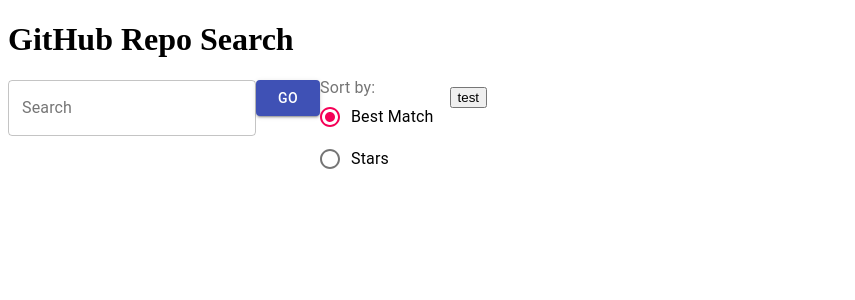
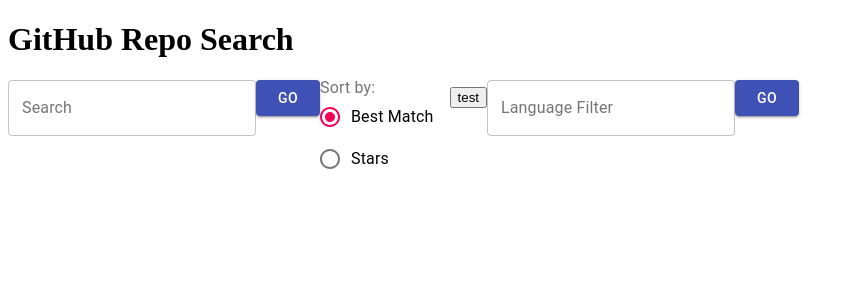
Before and after one commit to jwhunt19/hotel-engine-test, a React app: page / in a window 1280 px wide. Shown: the top 300 px of the page, without its empty margins (0-855 px from the left). Built offline with nearby package versions, Linux system fonts and the light colour scheme; the HTML template or start-up script is replaced by a standard one.

Commit message:
Add repo language filter

```diff
--- a/src/components/App.jsx
+++ b/src/components/App.jsx
@@ -1,13 +1,16 @@
 import React, { useState } from 'react'
 import Search from './Search'
+import LanguageFilter from './LanguageFilter'
 import RepositoryList from './RepositoryList'
 
 const App = () => {
 
   const [results, setResults] = useState([])
+  const [filter, setFilter] = useState('')
 
   const test = () => {
     console.log(results)
+    console.log(filter)
   }
 
   return (
@@ -15,7 +18,8 @@
       <h1>GitHub Repo Search</h1>
       <Search setResults={setResults}/>
       <button onClick={test}>test</button>
-      <RepositoryList results={results} />
+      <LanguageFilter setFilter={setFilter}/>
+      <RepositoryList results={results} filter={filter} />
     </div>
   )
 }
--- /dev/null
+++ b/src/components/LanguageFilter.jsx
@@ -0,0 +1,27 @@
+import React, { useState } from 'react';
+import { TextField, Button } from '@material-ui/core';
+
+const LanguageFilter = ({setFilter}) => {
+  const [filterLang, setFilterLang] = useState('');
+
+  const handleFilter = () => {
+    setFilter(filterLang)
+  }
+
+  return (
+    <>
+      <TextField
+        onChange={e => {setFilterLang(e.target.value)}}
+        onKeyDown={(e) => {
+          if (e.code === 'Enter') handleFilter();
+        }}
+        id="outlined-basic"
+        label="Language Filter"
+        variant="outlined"
+      />
+      <Button onClick={handleFilter} variant="contained" color="primary">Go</Button>
+    </>
+  )
+}
+
+export default LanguageFilter;
--- a/src/components/RepositoryList.jsx
+++ b/src/components/RepositoryList.jsx
@@ -1,7 +1,8 @@
 import React from 'react';
 import Repository from './Repository.jsx';
 
-const RepositoryList = ({results}) => {
+const RepositoryList = ({results, filter}) => {
+ if (filter.length === 0) {
     return (
       <ul>
         {
@@ -11,6 +12,29 @@
         }
       </ul>
     )
+  } else {
+    const filtered = [];
+
+    results.forEach((result) => {
+      if (result.language) {
+        if (result.language.toLowerCase() === filter.toLowerCase()) {
+          filtered.push(result)
+          console.log(result.language.toLowerCase, filter.toLowerCase)
+        }
+      }
+    })
+
+    return (
+      <ul>
+        {
+          filtered.map(repo => (
+            <Repository repo={repo} key={`${repo.owner.id}${repo.id}`}/>
+          ))
+        }
+      </ul>
+    )
+  }
+
 }
 
 export default RepositoryList;
```
Also changed, not shown: 1 other file (tests, documents, lock files or other folders). Lines whose indentation alone changed are shown as unchanged.
